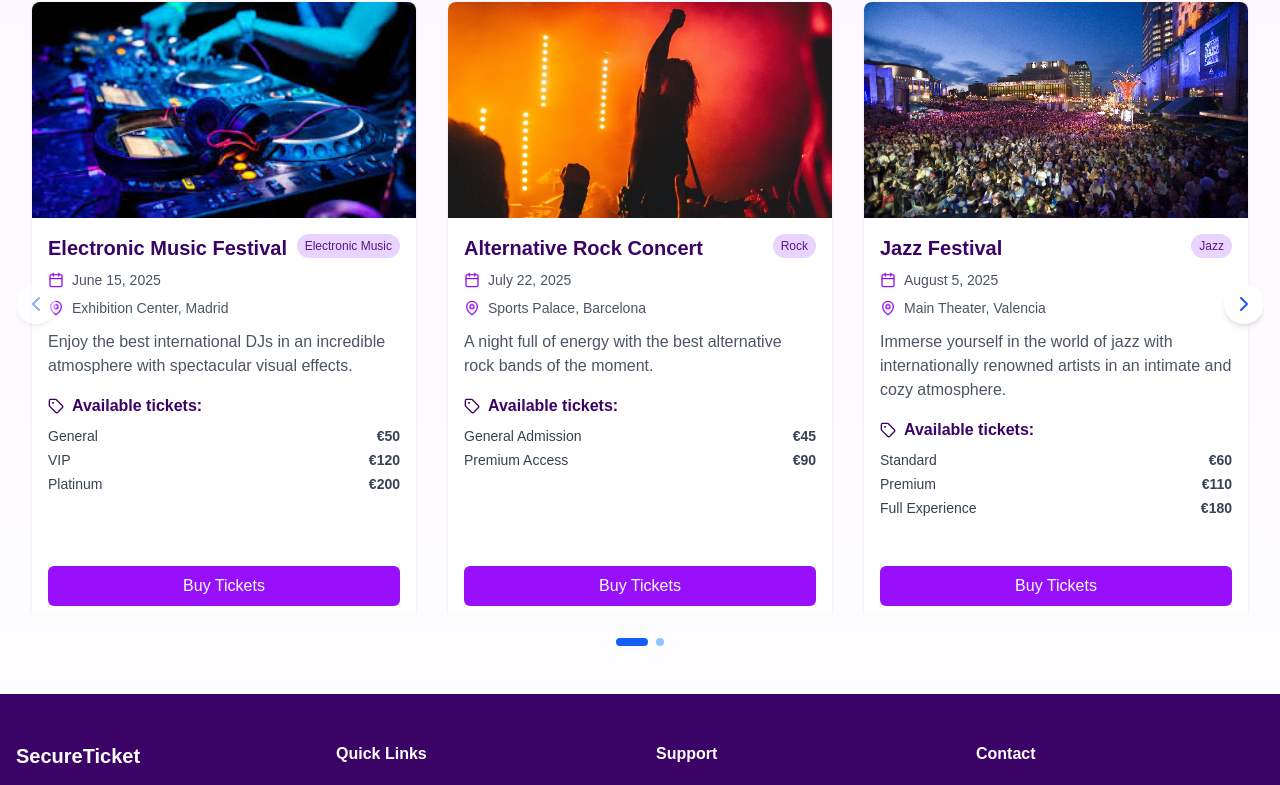
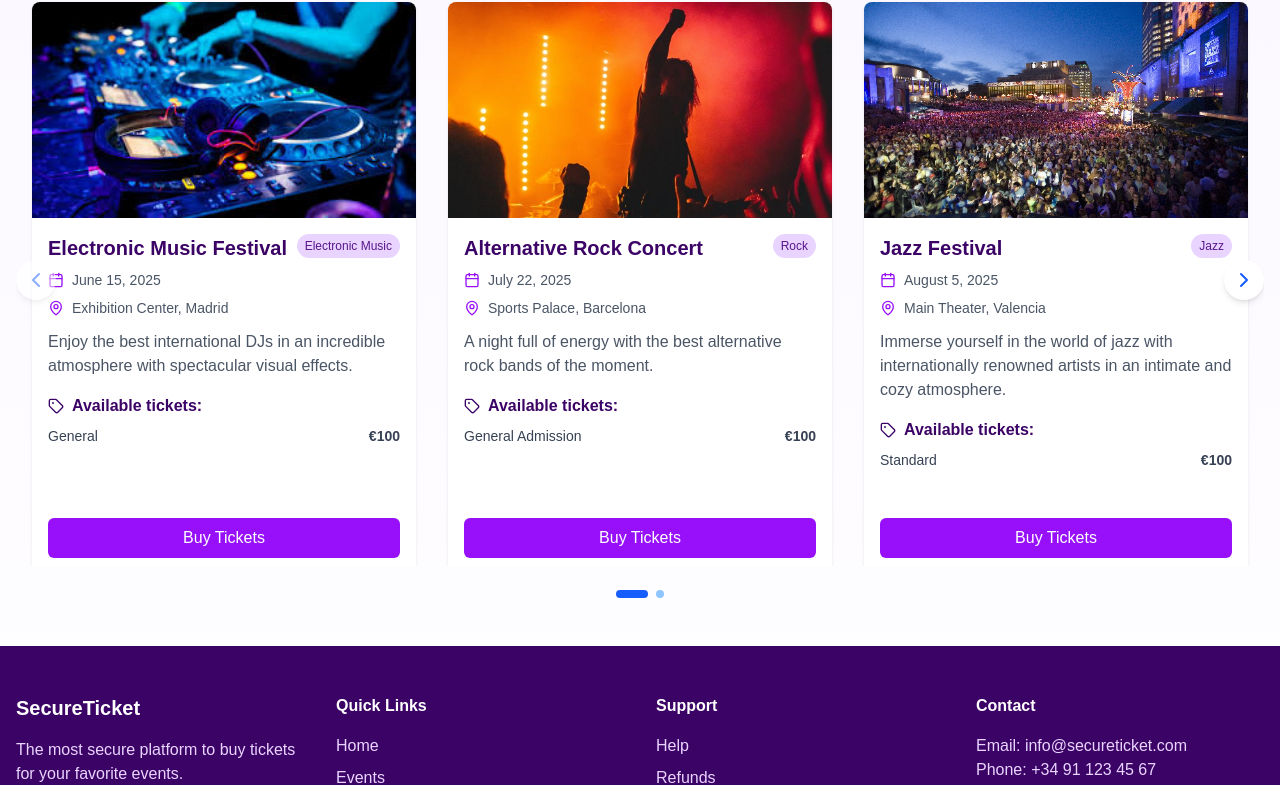
Before and after one commit to jvegav/frontHackathonStellarBuenosAires, a Next.js app: page / in a window 1280 px wide. Shown: the part 474-1259 px from the top of the page. Built offline with nearby package versions, Linux system fonts and the light colour scheme.

Commit message:
pages actualized

```diff
--- a/src/app/page.tsx
+++ b/src/app/page.tsx
@@ -18,10 +18,9 @@ const events = [
     date: "June 15, 2025",
     location: "Exhibition Center, Madrid",
     category: "Electronic Music",
+    price:100,
     tickets: [
-      { type: "General", price: "€50" },
-      { type: "VIP", price: "€120" },
-      { type: "Platinum", price: "€200" },
+      { type: "General", price: "€100" },
     ],
   },
   {
@@ -32,9 +31,9 @@ const events = [
     date: "July 22, 2025",
     location: "Sports Palace, Barcelona",
     category: "Rock",
+    price:100,
     tickets: [
-      { type: "General Admission", price: "€45" },
-      { type: "Premium Access", price: "€90" },
+      { type: "General Admission", price: "€100" },
     ],
   },
   {
@@ -46,10 +45,9 @@ const events = [
     date: "August 5, 2025",
     location: "Main Theater, Valencia",
     category: "Jazz",
+    price:100,
     tickets: [
-      { type: "Standard", price: "€60" },
-      { type: "Premium", price: "€110" },
-      { type: "Full Experience", price: "€180" },
+      { type: "Standard", price: "€100" },
     ],
   },
   {
@@ -61,10 +59,9 @@ const events = [
     date: "August 5, 2025",
     location: "Main Theater, Valencia",
     category: "Jazz",
+    price: 100,
     tickets: [
-      { type: "Standard", price: "€60" },
-      { type: "Premium", price: "€110" },
-      { type: "Full Experience", price: "€180" },
+      { type: "Standard", price: "€100" },
     ],
   },
   {
@@ -76,10 +73,9 @@ const events = [
     date: "August 5, 2025",
     location: "Main Theater, Valencia",
     category: "Jazz",
+    price: 100,
     tickets: [
-      { type: "Standard", price: "€60" },
-      { type: "Premium", price: "€110" },
-      { type: "Full Experience", price: "€180" },
+      { type: "Standard", price: "€100" },
     ],
   },
 ]
@@ -234,7 +230,8 @@ export default function EventsPage() {
           body: JSON.stringify({
             ticket_id: ticketId,
             user_id: account,
-            description: selectedEvent.title
+            description: selectedEvent.title,
+            price: selectedEvent.price,
           }),
         });
         const data = await response.json();
@@ -274,6 +271,7 @@ export default function EventsPage() {
     date: string;
     location: string;
     category: string;
+    price: number;
     tickets: Ticket[];
   }
 
```
